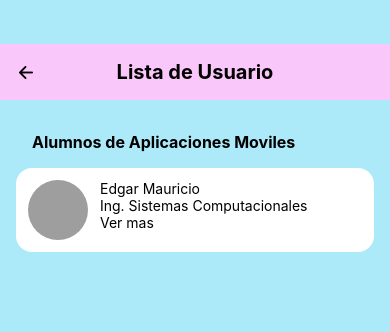
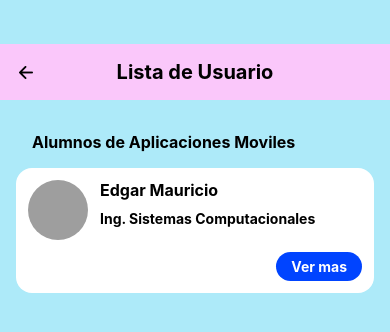
Before and after one commit to edgarmauricio123/Hola_Mundo, a React Native app: screen / in a window 390 px wide. Shown: the top 332 px of the page. Built offline with nearby package versions, Linux system fonts and the light colour scheme; grey boxes are pictures that could not be loaded.

Commit message:
17. Agregando estilos al card y ver el Scroll

```diff
--- a/src/pages/Lista-Alumnos/ListaAlumnos.tsx
+++ b/src/pages/Lista-Alumnos/ListaAlumnos.tsx
@@ -29,6 +29,7 @@ export default function ListaAlumnos() {
                         </TouchableOpacity>
                     </View>
                 </View>
+
             </ScrollView>
             {/* Cierre de contenido */}
         </SafeAreaView>
@@ -69,14 +70,19 @@ const styles = StyleSheet.create({
         marginBottom: 5,
     },
     cardInfo: {
-
-
+        flex:1,
+        justifyContent: 'center',
     },
     UserName: {
+        fontWeight: 'bold',
+        fontSize: 16,
+        marginBottom: 10,
 
     },
     UserDetails: {
-
+        fontWeight: 'bold',
+        fontSize: 14,
+        marginBottom: 10,
 
     },
     avatar: {
@@ -86,9 +92,17 @@ const styles = StyleSheet.create({
         marginRight: 12,
     },
     saveButton: {
+        backgroundColor: '#0044ffff',
+        marginTop: 15,
+        paddingVertical: 6,
+        borderRadius: 40,
+        alignSelf: 'flex-end',
+        padding:15
 
     },
     saveButtonText: {
+        color: 'white',
+        fontWeight: 'bold',
 
     },
 
```
